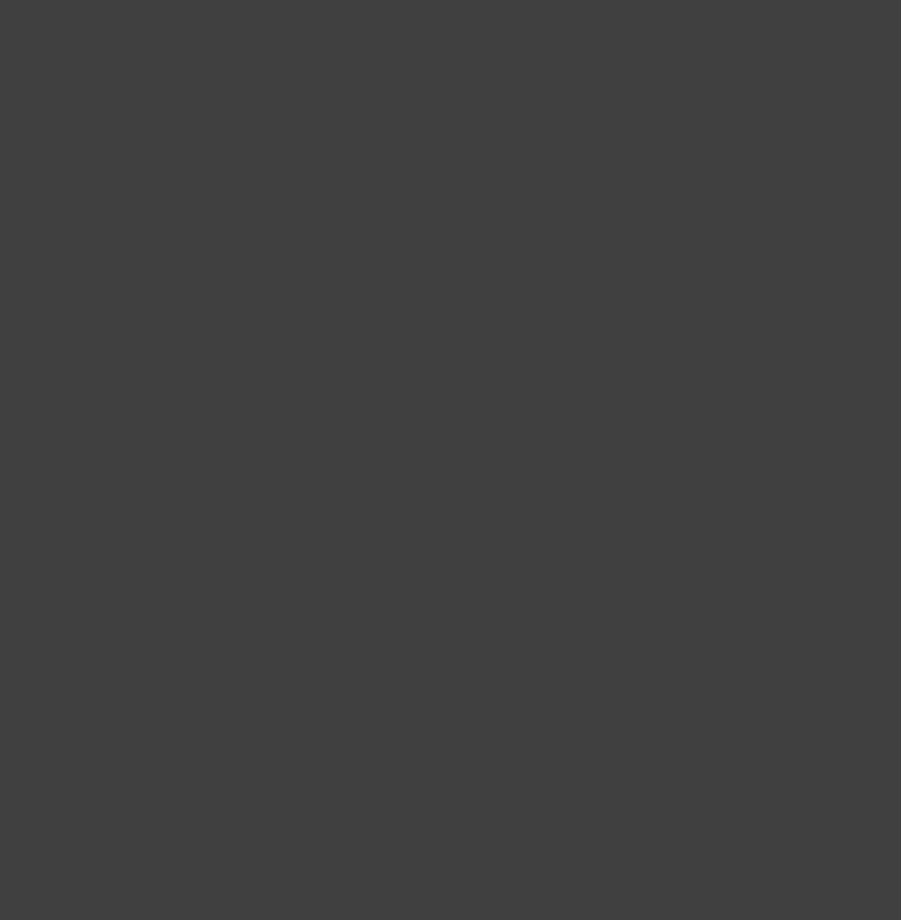
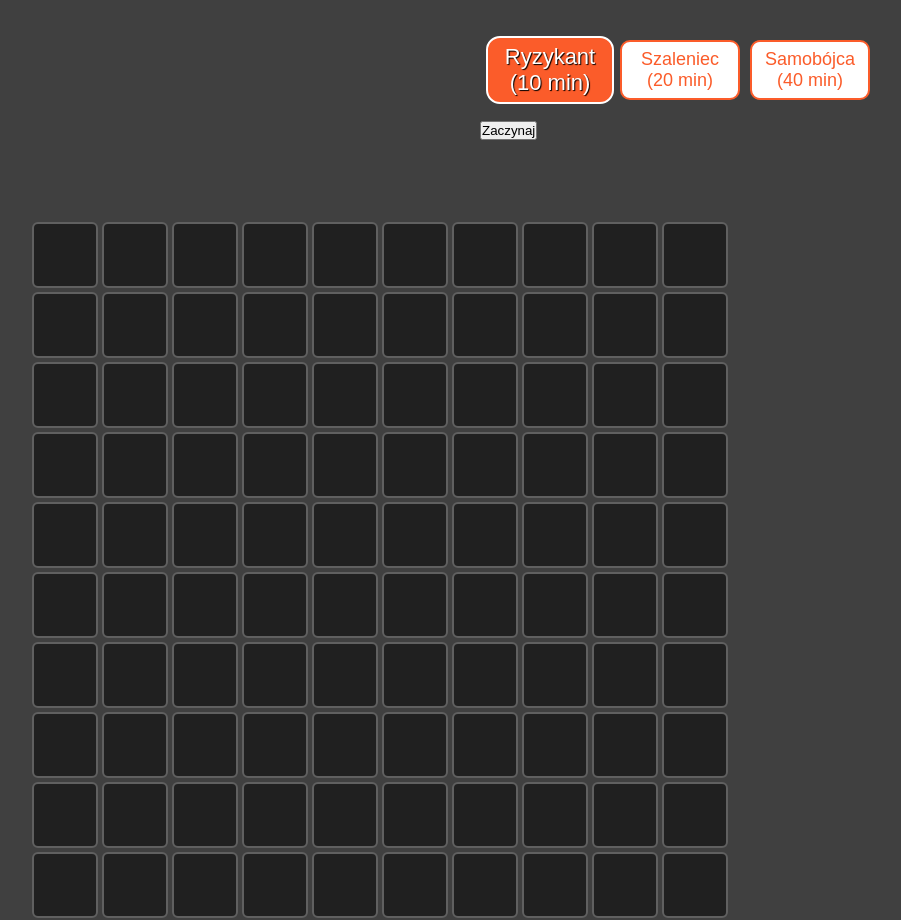
Before and after one commit to hartunabart/Saper, a plain HTML site: page index.html in a window 1280 px wide. Shown: the whole page, without its empty margins (260-1161 px from the left). Before the commit the page ends 800 px from the top, so only its background shows below. Drawn offline with Linux system fonts and the light colour scheme.

Commit message:
Add a random function

```diff
--- a/index.html
+++ b/index.html
@@ -7,5 +7,117 @@
 	<title>Saper</title>
 </head>
 <body>
+<div id="container">
+	<header>
+		<div id="menu">
+			<button id="bt0" class="active" onclick="change(0)">Ryzykant<br />(10 min)</button>
+			<button id="bt1" class="noActive" onclick="change(1)">Szaleniec<br />(20 min)</button>
+			<button id="bt2" class="noActive" onclick="change(2)">Samobójca<br />(40 min)</button>
+			<button id="start" onclick="start()">Zaczynaj</button>
+		</div>
+	</header>
+	<div id="frame">
+		<div class="field"></div>
+		<div class="field"></div>
+		<div class="field"></div>
+		<div class="field"></div>
+		<div class="field"></div>
+		<div class="field"></div>
+		<div class="field"></div>
+		<div class="field"></div>
+		<div class="field"></div>
+		<div class="field"></div>
+		<div class="field"></div>
+		<div class="field"></div>
+		<div class="field"></div>
+		<div class="field"></div>
+		<div class="field"></div>
+		<div class="field"></div>
+		<div class="field"></div>
+		<div class="field"></div>
+		<div class="field"></div>
+		<div class="field"></div>
+		<div class="field"></div>
+		<div class="field"></div>
+		<div class="field"></div>
+		<div class="field"></div>
+		<div class="field"></div>
+		<div class="field"></div>
+		<div class="field"></div>
+		<div class="field"></div>
+		<div class="field"></div>
+		<div class="field"></div>
+		<div class="field"></div>
+		<div class="field"></div>
+		<div class="field"></div>
+		<div class="field"></div>
+		<div class="field"></div>
+		<div class="field"></div>
+		<div class="field"></div>
+		<div class="field"></div>
+		<div class="field"></div>
+		<div class="field"></div>
+		<div class="field"></div>
+		<div class="field"></div>
+		<div class="field"></div>
+		<div class="field"></div>
+		<div class="field"></div>
+		<div class="field"></div>
+		<div class="field"></div>
+		<div class="field"></div>
+		<div class="field"></div>
+		<div class="field"></div>
+		<div class="field"></div>
+		<div class="field"></div>
+		<div class="field"></div>
+		<div class="field"></div>
+		<div class="field"></div>
+		<div class="field"></div>
+		<div class="field"></div>
+		<div class="field"></div>
+		<div class="field"></div>
+		<div class="field"></div>
+		<div class="field"></div>
+		<div class="field"></div>
+		<div class="field"></div>
+		<div class="field"></div>
+		<div class="field"></div>
+		<div class="field"></div>
+		<div class="field"></div>
+		<div class="field"></div>
+		<div class="field"></div>
+		<div class="field"></div>
+		<div class="field"></div>
+		<div class="field"></div>
+		<div class="field"></div>
+		<div class="field"></div>
+		<div class="field"></div>
+		<div class="field"></div>
+		<div class="field"></div>
+		<div class="field"></div>
+		<div class="field"></div>
+		<div class="field"></div>
+		<div class="field"></div>
+		<div class="field"></div>
+		<div class="field"></div>
+		<div class="field"></div>
+		<div class="field"></div>
+		<div class="field"></div>
+		<div class="field"></div>
+		<div class="field"></div>
+		<div class="field"></div>
+		<div class="field"></div>
+		<div class="field"></div>
+		<div class="field"></div>
+		<div class="field"></div>
+		<div class="field"></div>
+		<div class="field"></div>
+		<div class="field"></div>
+		<div class="field"></div>
+		<div class="field"></div>
+		<div class="field"></div>
+		<div class="field"></div>
+	</div>
+</div>
 </body>
 </html>
--- a/saper.css
+++ b/saper.css
@@ -4,5 +4,76 @@
 	padding: 0px;
 }
 body {
+	font-family: Verdana;
 	background-color: #404040;
 }
+#container {
+	margin: auto;
+	margin-top: 20px;
+	width: 1000px;
+	height: 900px;
+}
+header {
+	width: 1000px;
+	height: 200px;
+}
+#menu {
+	float: right;
+	width: 400px;
+	height: 200px;
+}
+button.noActive {
+	float: left;
+	margin: 20px 0px 20px 10px;
+	width: 120px;
+	height: 60px;
+	border: 2px solid #fb5c2a;
+	border-radius: 10px;
+	outline: none;
+	font-size: 18px;
+	background-color: #FFFFFF;
+	color: #fb5c2a;
+}
+button.active {
+	float: left;
+	margin: 16px -4px 16px 6px;
+	width: 128px;
+	height: 68px;
+	font-size: 22px;
+	border-radius: 14px;
+	border: 2px solid #FFFFFF;
+	outline: none;
+	background-color: #fb5c2a;
+	color: #FFFFFF;
+	text-shadow: 1px 1px 1px #000000;
+}
+button.noActive:hover {
+	margin: 16px -4px 16px 6px;
+	width: 128px;
+	height: 68px;
+	font-size: 22px;
+	border-radius: 14px;
+	cursor: pointer;
+}
+#frame {
+	margin: auto;
+	width: 700px;
+	height: 700px;
+}
+.field {
+	float: left;
+	margin: 2px;
+	width: 62px;
+	height: 62px;
+	background-color: #202020;
+	border: 2px solid #606060;
+	border-radius: 6px;
+	color: #FFFFFF;
+}
+.field:hover {
+	margin: 0px;
+	width: 66px;
+	height: 66px;
+	background-color: #606060;
+	cursor: pointer;
+}
--- a/saper.js
+++ b/saper.js
@@ -0,0 +1,197 @@
+function start(){
+	for(var i = 0; i < 100; i++){
+		document.getElementsByClassName("field")[i].innerHTML = '';
+		document.getElementsByClassName("field")[i].style.color = "white";
+	}
+	var count;
+	if(bt0.className == "active"){
+		count = 10;
+		random(count);
+	}
+	else if(bt1.className == "active"){
+		count = 20;
+		random(count);
+	}
+	else{
+		count = 40;
+		random(count);
+	}
+}
+function random(count){
+	var blackboard = new Array(100);
+	for(var i = 0; i < 100; i ++){
+		blackboard[i] = 0;
+	}
+	for(var i = 0; i < count; i++){
+		var random = Math.floor((Math.random() * 100) + 0);
+		if(blackboard[random] == 9){
+			i--;
+		}
+		else{
+			blackboard[random] = 9;
+			if(random == 0){
+				if(blackboard[random + 1] != 9){
+					blackboard[random + 1] += 1;
+				}
+				if(blackboard[random + 10] != 9){
+					blackboard[random + 10] += 1;
+				}
+				if(blackboard[random + 11] != 9){
+					blackboard[random + 11] += 1;
+				}
+			}
+			else if(random == 9){
+				if(blackboard[random - 1] != 9){
+					blackboard[random - 1] += 1;
+				}
+				if(blackboard[random + 9] != 9){
+					blackboard[random + 9] += 1;
+				}
+				if(blackboard[random + 10] != 9){
+					blackboard[random + 10] += 1;
+				}
+			}
+			else if(random == 90){
+				if(blackboard[random + 1] != 9){
+					blackboard[random + 1] += 1;
+				}
+				if(blackboard[random - 9] != 9){
+					blackboard[random - 9] += 1;
+				}
+				if(blackboard[random - 10] != 9){
+					blackboard[random - 10] += 1;
+				}
+			}
+			else if(random == 99){
+				if(blackboard[random - 1] != 9){
+					blackboard[random - 1] += 1;
+				}
+				if(blackboard[random - 10] != 9){
+					blackboard[random - 10] += 1;
+				}
+				if(blackboard[random - 11] != 9){
+					blackboard[random - 11] += 1;
+				}
+			}
+			else if(random % 10 == 0 && random != 0 && random != 90){
+				if(blackboard[random - 10] != 9){
+					blackboard[random - 10] += 1;
+				}
+				if(blackboard[random - 9] != 9){
+					blackboard[random - 9] += 1;
+				}
+				if(blackboard[random + 1] != 9){
+					blackboard[random + 1] += 1;
+				}
+				if(blackboard[random + 10] != 9){
+					blackboard[random + 10] += 1;
+				}
+				if(blackboard[random + 11] != 9){
+					blackboard[random + 11] += 1;
+				}
+			}
+			else if(random % 10 == 9 && random != 9 && random != 99){
+				if(blackboard[random - 10] != 9){
+					blackboard[random - 10] += 1;
+				}
+				if(blackboard[random - 11] != 9){
+					blackboard[random - 11] += 1;
+				}
+				if(blackboard[random - 1] != 9){
+					blackboard[random - 1] += 1;
+				}
+				if(blackboard[random + 10] != 9){
+					blackboard[random + 10] += 1;
+				}
+				if(blackboard[random + 9] != 9){
+					blackboard[random + 9] += 1;
+				}
+			}
+			else if(random > 0 && random < 9){
+				if(blackboard[random - 1] != 9){
+					blackboard[random - 1] += 1;
+				}
+				if(blackboard[random + 9] != 9){
+					blackboard[random + 9] += 1;
+				}
+				if(blackboard[random + 10] != 9){
+					blackboard[random + 10] += 1;
+				}
+				if(blackboard[random + 11] != 9){
+					blackboard[random + 11] += 1;
+				}
+				if(blackboard[random + 1] != 9){
+					blackboard[random + 1] += 1;
+				}
+			}
+			else if(random > 90 && random < 99){
+				if(blackboard[random - 1] != 9){
+					blackboard[random - 1] += 1;
+				}
+				if(blackboard[random - 11] != 9){
+					blackboard[random - 11] += 1;
+				}
+				if(blackboard[random - 10] != 9){
+					blackboard[random - 10] += 1;
+				}
+				if(blackboard[random - 9] != 9){
+					blackboard[random - 9] += 1;
+				}
+				if(blackboard[random + 1] != 9){
+					blackboard[random + 1] += 1;
+				}
+			}
+			else{
+				if(blackboard[random - 1] != 9){
+					blackboard[random - 1] += 1;
+				}
+				if(blackboard[random - 11] != 9){
+					blackboard[random - 11] += 1;
+				}
+				if(blackboard[random - 10] != 9){
+					blackboard[random - 10] += 1;
+				}
+				if(blackboard[random - 9] != 9){
+					blackboard[random - 9] += 1;
+				}
+				if(blackboard[random + 1] != 9){
+					blackboard[random + 1] += 1;
+				}
+				if(blackboard[random + 11] != 9){
+					blackboard[random + 11] += 1;
+				}
+				if(blackboard[random + 10] != 9){
+					blackboard[random + 10] += 1;
+				}
+				if(blackboard[random + 9] != 9){
+					blackboard[random + 9] += 1;
+				}
+			}
+		}
+	}
+	for(var i = 0; i < 100; i++){
+		if(blackboard[i] != 0){
+			document.getElementsByClassName("field")[i].innerHTML = blackboard[i];
+			if(blackboard[i] == 9){
+				document.getElementsByClassName("field")[i].style.color = "red";
+			}
+		}
+	}
+}
+function change(number){
+	if(number == 0){
+		bt0.className = "active";
+		bt1.className = "noActive";
+		bt2.className = "noActive";
+	}
+	else if(number == 1){
+		bt1.className = "active";
+		bt0.className = "noActive";
+		bt2.className = "noActive";
+	}
+	else if(number == 2){
+		bt2.className = "active";
+		bt0.className = "noActive";
+		bt1.className = "noActive";
+	}
+}
```
